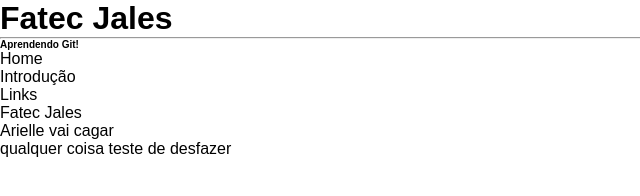
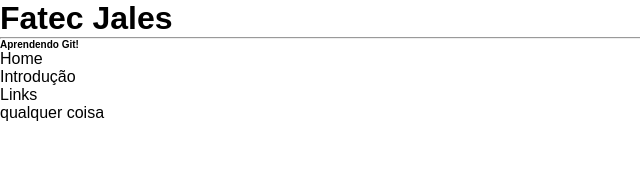
Before and after one commit to Corturato/atv-git, a plain HTML site: page index.html in a window 1280 px wide. Shown: the whole page, without its empty margins (0-640 px from the left). Drawn offline with Linux system fonts and the light colour scheme.

Commit message:
Revert "Arielle vai pagar doce"
This reverts commit 12e48b08b7d2c8792741c757db2ddb332a43a08e.

```diff
--- a/index.html
+++ b/index.html
@@ -21,15 +21,10 @@
         </ul>
     </nav>
         <section>
-            <aside>
-                <p>Fatec Jales</p>
-                <p>Arielle vai cagar</p>
-            </aside>
+
         </section>
         <footer>
             qualquer coisa
-            teste de desfazer
-
         </footer>
 
 </body>
```
